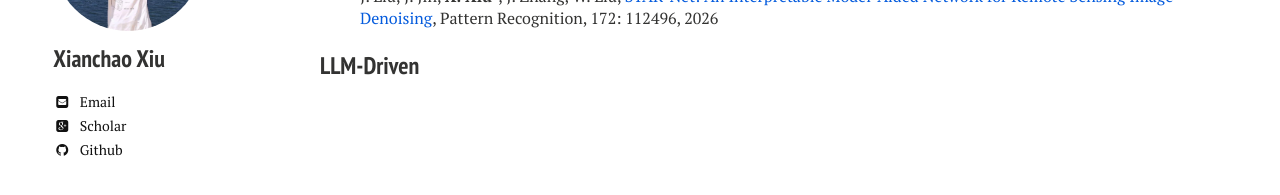
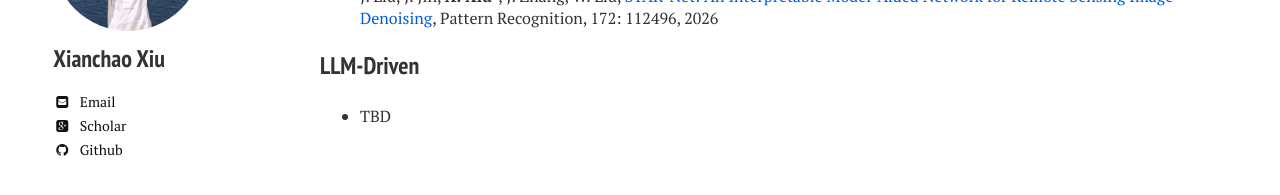
Before and after one commit to xianchaoxiu/xianchaoxiu.github.io, a Jekyll site: the page built from chinese/research/OPT/index.md, in a window 1280 px wide. Shown: the part 191-386 px from the top of the page. Built offline with Jekyll 4.4.1, drawn with Linux system fonts in a browser that asks for light colours; nearby versions of some CDN libraries.

Commit message:
Update index.md

```diff
--- a/chinese/research/OPT/index.md
+++ b/chinese/research/OPT/index.md
@@ -9,3 +9,4 @@ share: false
 * J. Liu, J. Jin, <b>X. Xiu</b>*, J. Zhang, W. Liu, <a href="https://doi.org/10.1016/j.patcog.2025.112496" class="textlink" target="_blank">STAR-Net: An Interpretable Model-Aided Network for Remote Sensing Image Denoising</a>, Pattern Recognition, 172: 112496, 2026  <br>
 
 ### LLM-Driven
+* TBD <br>
```
